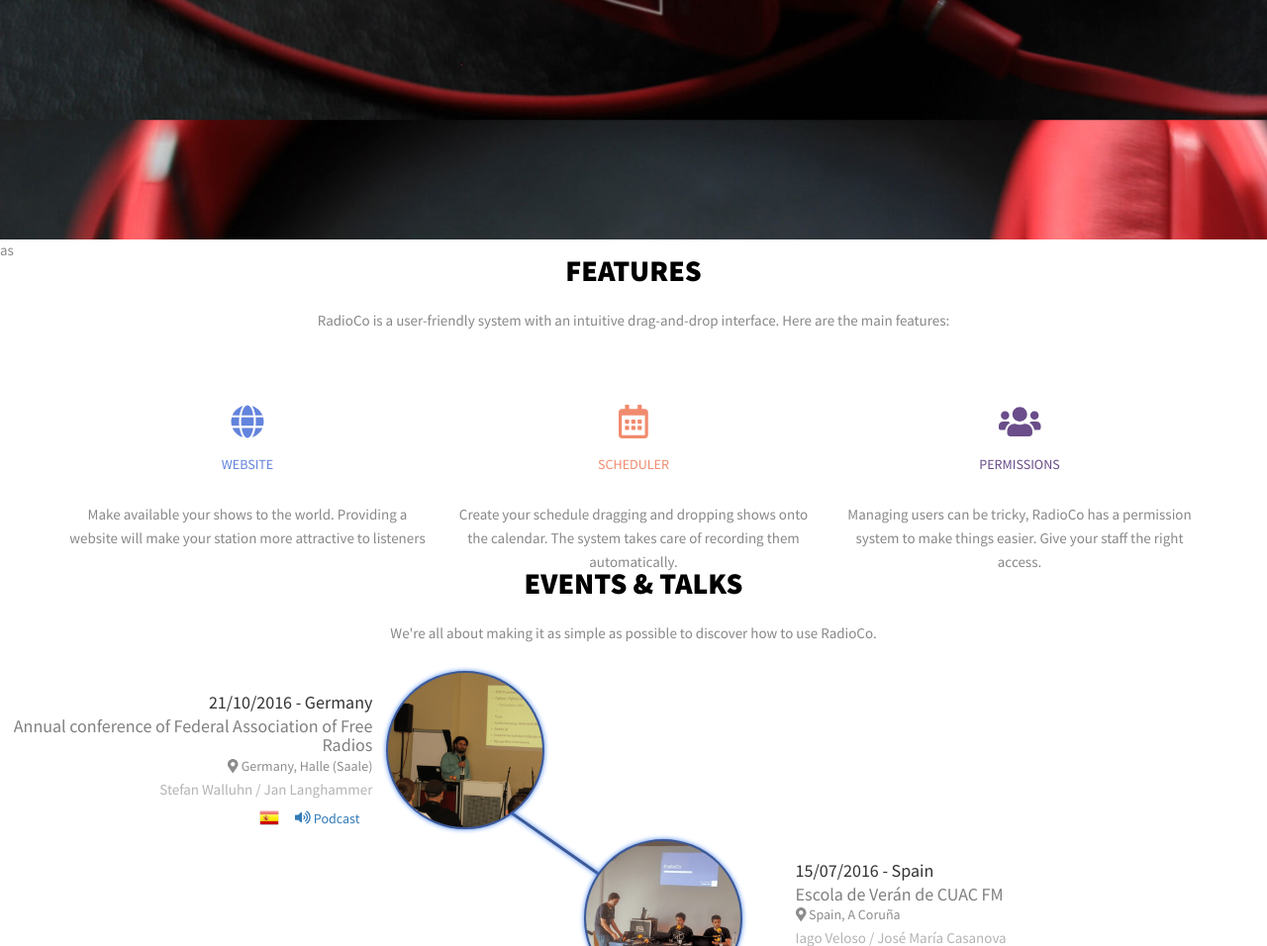
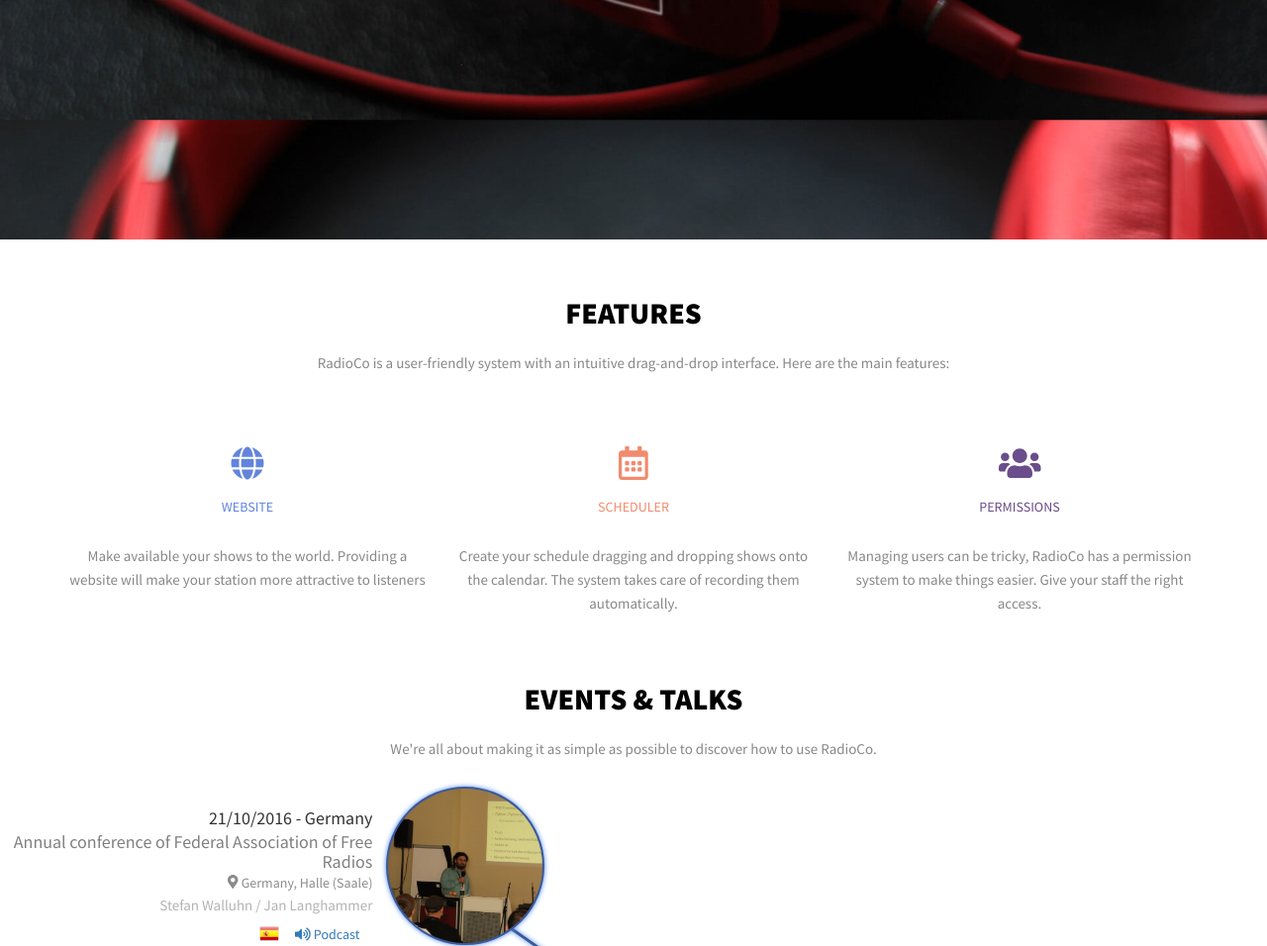
Before and after one commit to iago1460/radioco-web, a Django app: page /en/ in a window 1280 px wide. Shown: the part 732-1688 px from the top of the page at 99% size. Run offline with Django 3.2, Linux system fonts and the light colour scheme; style sheets or scripts are compiled from the project's sources; some libraries are stand-ins or nearby versions; some web fonts are replaced.

Commit message:
Fix typo

```diff
--- a/backend/radioco/main/templates/main/index.html
+++ b/backend/radioco/main/templates/main/index.html
@@ -15,7 +15,7 @@
 
 {% include 'main/snippets/header.html' %}
 
-as<dsection id="services" class="front-page-section">
+<section id="services" class="front-page-section">
     <div class="section-header">
         <div class="container">
             <div class="row">
@@ -55,7 +55,7 @@
             </div><!--/.row-->
         </div><!--/.container-->
     </div><!--/.section-content-->
-</dsection><!--/#services.front-page-section-->
+</section><!--/#services.front-page-section-->
 
 {% include 'main/snippets/timeline.html' %}
 
```
